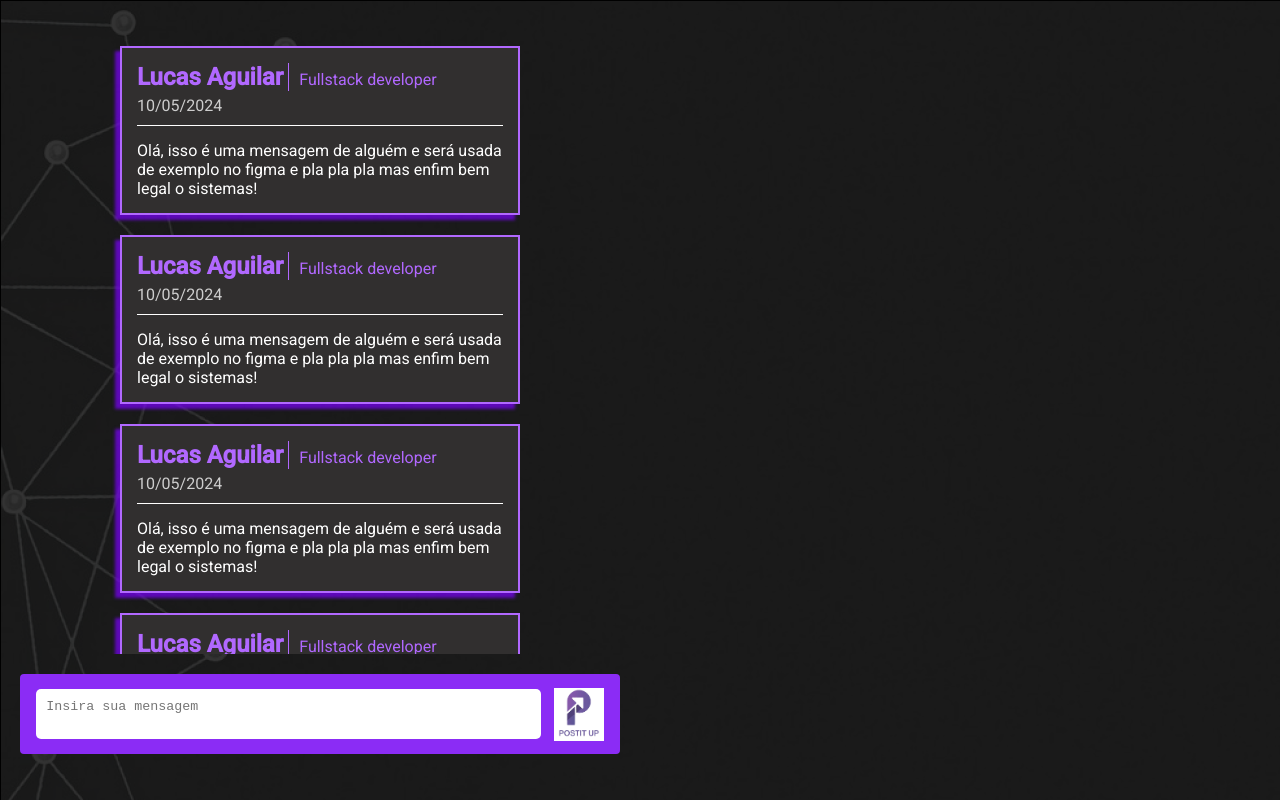
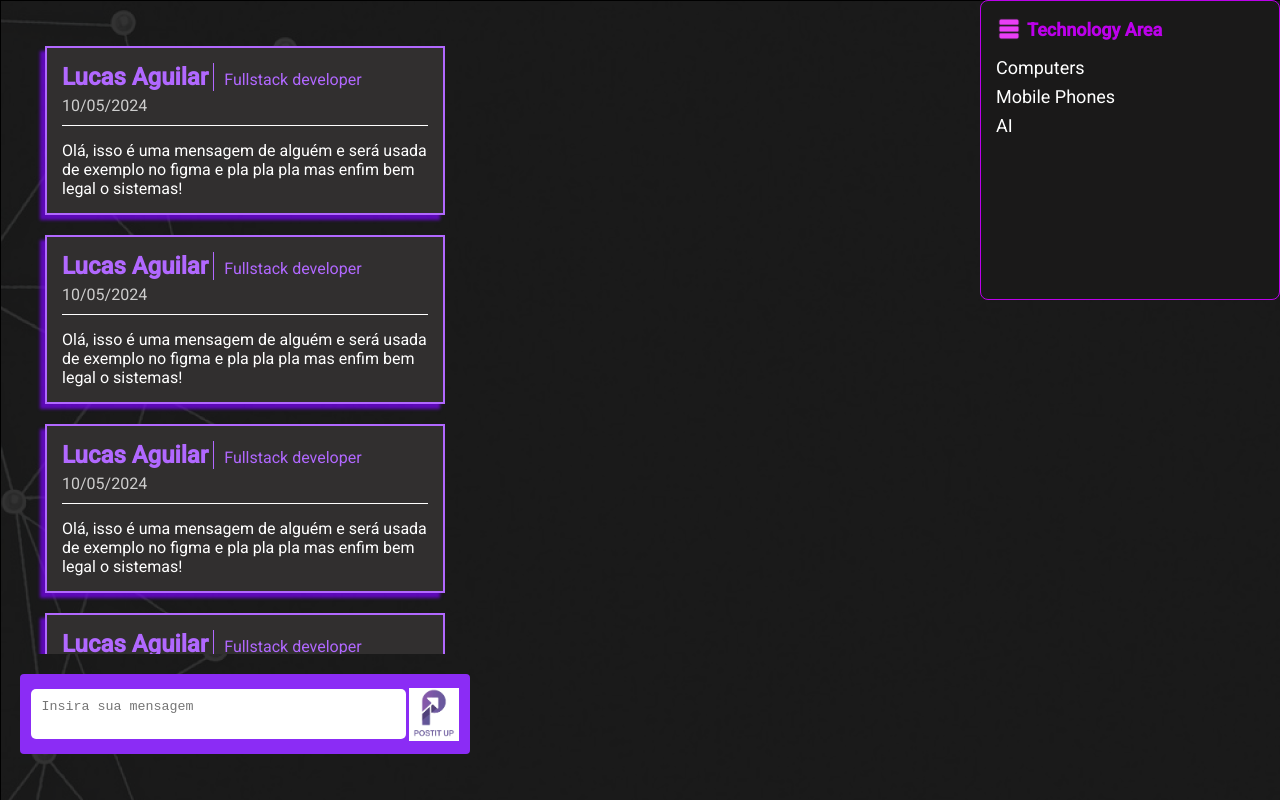
Before and after one commit to LucasSAguilar/postit-frontend, an Angular app: page /home in a window 1280 px wide. Built offline with nearby package versions, Linux system fonts and the light colour scheme.

Commit message:
Responsividade e componente de tecnologias

```diff
--- /dev/null
+++ b/src/app/components/technology-area/technology-area.component.html
@@ -0,0 +1,14 @@
+<article class="area">
+  <header class="area__header-card">
+    <img
+      class="area__image"
+      [src]="imageSrc"
+      alt="Imagem da área"
+      *ngIf="imageSrc"
+    />
+    <h2 class="area__title">{{ title }}</h2>
+  </header>
+  <ul class="area__list" *ngIf="items.length > 0">
+    <li class="area__list-item" *ngFor="let item of items">{{ item }}</li>
+  </ul>
+</article>
--- /dev/null
+++ b/src/app/components/technology-area/technology-area.component.scss
@@ -0,0 +1,43 @@
+.area {
+  border: 1px solid #bc00eb;
+  background-color: #1a1919;
+  border-radius: 8px;
+  height: 300px;
+  width: 300px;
+  padding: 15px;
+
+  &__header-card {
+    display: flex;
+    margin-bottom: 15px;
+    align-items: center;
+  }
+
+  &__image {
+    max-width: 100%;
+    height: auto;
+    border-radius: 4px;
+  }
+
+  &__title {
+    color: #bc00eb;
+    font-size: 18px;
+    margin-left: 5px;
+    font-weight: bold;
+  }
+
+  &__list {
+    list-style-type: none;
+    padding: 0;
+
+    &-item {
+      font-size: 18px;
+      margin-bottom: 8px;
+      color: #ffffff;
+      transition: color 0.3s ease;
+
+      &:hover {
+        color: #bb86f7;
+      }
+    }
+  }
+}
--- a/src/app/views/home/home.component.html
+++ b/src/app/views/home/home.component.html
@@ -1,3 +1,10 @@
 <section class="screen_home">
   <app-home-messages></app-home-messages>
+  <app-technology-area
+    [title]="'Technology Area'"
+    [imageSrc]="'/assets/icons/database.svg'"
+    [items]="['Computers', 'Mobile Phones', 'AI']"
+  >
+  </app-technology-area>
+
 </section>
--- a/src/app/views/home/home.component.scss
+++ b/src/app/views/home/home.component.scss
@@ -1,5 +1,6 @@
 .screen_home {
   width: 100vw;
+  display: flex;
   height: 100vh;
   background-color: #1a1a1a;
   background-image: url("/assets/background/effect_complete.png");
--- a/src/app/views/home/home.component.ts
+++ b/src/app/views/home/home.component.ts
@@ -1,11 +1,12 @@
 import { Component } from '@angular/core';
 import { MatGridListModule } from '@angular/material/grid-list';
 import { HomeMessagesComponent } from "./home-messages/home-messages.component";
+import { TechnologyAreaComponent } from "../../components/technology-area/technology-area.component";
 
 @Component({
   selector: 'app-home',
   standalone: true,
-  imports: [MatGridListModule, HomeMessagesComponent],
+  imports: [MatGridListModule, HomeMessagesComponent, TechnologyAreaComponent],
   templateUrl: './home.component.html',
   styleUrl: './home.component.scss',
 })
--- a/src/app/views/login/login.component.scss
+++ b/src/app/views/login/login.component.scss
@@ -4,7 +4,7 @@
   align-items: center;
   min-height: 100vh;
   width: 100vw;
-  padding: 20px 0;
+  padding: 10px 0;
   background-color: #1a1a1a;
   background-image: url("/assets/background/effect_complete.png");
 }
@@ -16,8 +16,8 @@
   min-width: 330px;
   max-width: 500px;
   border-radius: 10px;
-  height: 650px;
-  padding: 25px;
+  height: 600px;
+  padding: 20px;
   display: flex;
   flex-direction: column;
   align-items: center;
@@ -80,7 +80,7 @@
   color: #ffffff;
   font-weight: bold;
   cursor: pointer;
-  margin-top: 20px;
+  margin-top: 10px;
   transition: 0.2s;
 }
 
@@ -91,14 +91,14 @@
 .social-media-text {
   color: #ffffff;
   text-align: center;
-  margin: 40px 0 0 0;
+  margin: 20px 0 0 0;
 }
 
 .social-media-links {
   display: flex;
   justify-content: center;
   align-items: center;
-  margin: 20px 0;
+  margin: 10px 0;
 }
 
 .social-icon {
```
Also changed, not shown: src/app/components/technology-area/technology-area.component.ts (added, +15 -0 lines), 1 other file (tests, documents, lock files or other folders).
